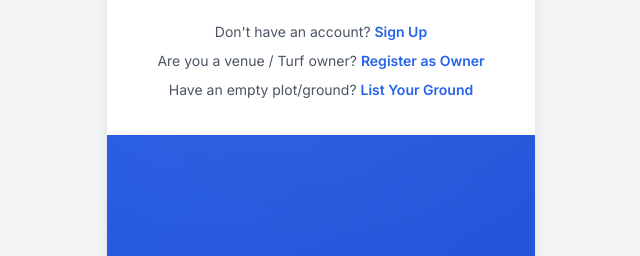
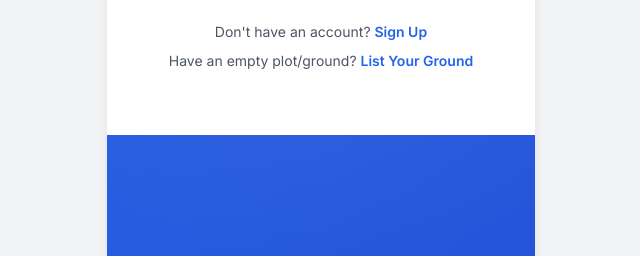
Before and after one commit to shank122004-tech/bookmygame, a plain HTML site: page index.html in a window 1280 px wide. Shown: the part 544-800 px from the top of the page, without its empty margins (319-959 px from the left). Drawn offline with Linux system fonts and the light colour scheme; no server answers.

Commit message:
Update index.html

```diff
--- a/index.html
+++ b/index.html
@@ -90,7 +90,7 @@
                     <!-- Update these links in the login-page section -->
 <div class="auth-footer">
     <p>Don't have an account? <a href="#" id="show-register-link">Sign Up</a></p>
-    <p>Are you a venue / Turf owner? <a href="#" id="show-owner-register-link">Register as Owner</a></p>
+
     <p>Have an empty plot/ground? <a href="#" id="show-plot-owner-register-link">List Your Ground</a></p>
 </div>
                 </div>
```
